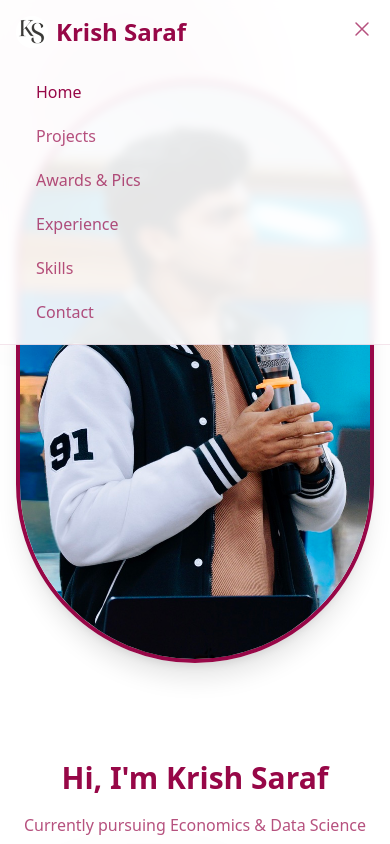
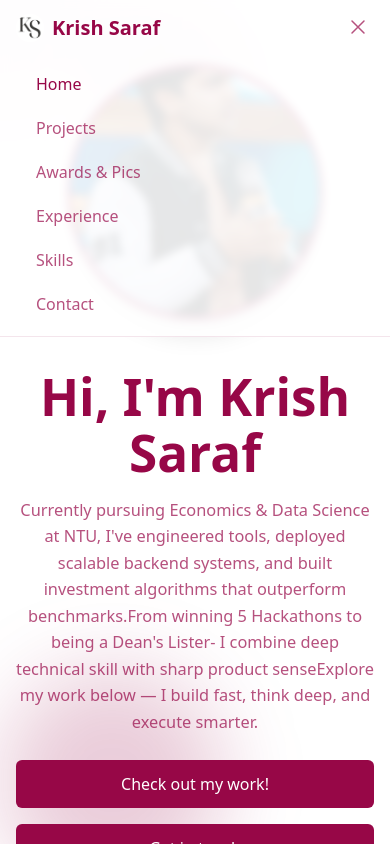
Before and after one commit to KrishSaraf/Portfolio-Website, a React (Vite) app: page / in a window 390 px wide. Both pictures are taken after a click on the button "Toggle mobile menu". Shown: the top 844 px of the page. Built offline with nearby package versions, Linux system fonts and the light colour scheme.

Commit message:
Implement fully responsive design with fluid typography and improved layout

```diff
--- a/src/App.tsx
+++ b/src/App.tsx
@@ -10,9 +10,9 @@
 function App() {
   return (
     <Router>
-      <div className="min-h-screen bg-white">
+      <div className="min-h-screen bg-white overflow-x-hidden w-full">
         <Navbar />
-        <main>
+        <main className="w-full">
           <Routes>
             <Route path="/" element={<Home />} />
             <Route path="/experience" element={<WorkExperience />} />
--- a/src/components/Navbar.tsx
+++ b/src/components/Navbar.tsx
@@ -19,15 +19,15 @@
 
   return (
     <nav className="fixed top-0 w-full bg-white/90 backdrop-blur-sm z-50 border-b border-darkPink/10">
-      <div className="container-padding mx-auto">
-        <div className="flex items-center justify-between h-16">
+      <div className="responsive-container mx-auto">
+        <div className="flex items-center justify-between h-14 sm:h-16">
           <Link to="/" className="flex items-center gap-2">
-            <img src={profileImage} alt="Krish Saraf" className="h-8 w-8 rounded-full object-cover" />
-            <span className="text-2xl font-bold text-darkPink">Krish Saraf</span>
+            <img src={profileImage} alt="Krish Saraf" className="h-7 w-7 sm:h-8 sm:w-8 rounded-full object-cover" />
+            <span className="text-xl sm:text-2xl font-bold text-darkPink">Krish Saraf</span>
           </Link>
 
           {/* Desktop Navigation */}
-          <div className="hidden md:flex space-x-8 relative">
+          <div className="hidden md:flex space-x-4 lg:space-x-8 relative">
             {navigation.map((item) => (
               <div key={item.name} className="relative">
                 <Link
@@ -36,7 +36,7 @@
                     location.pathname === item.href
                       ? 'text-darkPink'
                       : 'text-darkPink/70 hover:text-darkPink'
-                  } transition-colors duration-300`}
+                  } transition-colors duration-300 text-fluid-sm whitespace-nowrap`}
                 >
                   {item.name}
                 </Link>
@@ -46,7 +46,7 @@
                   <img
                     src={curvedArrow}
                     alt="Active page indicator"
-                    className="absolute -top-10 left-1/2 -translate-x-1/2 w-12 h-10 z-10"
+                    className="absolute -top-12 left-1/2 -translate-x-1/4 w-10 sm:w-12 md:w-14 h-10 sm:h-12 md:h-14"
                   />
                 )}
               </div>
@@ -57,8 +57,9 @@
           <div className="md:hidden">
             <button
               type="button"
-              className="text-darkPink/70 hover:text-darkPink"
+              className="text-darkPink/70 hover:text-darkPink p-1"
               onClick={() => setMobileMenuOpen(!mobileMenuOpen)}
+              aria-label="Toggle mobile menu"
             >
               {mobileMenuOpen ? (
                 <XMarkIcon className="h-6 w-6" />
@@ -81,7 +82,7 @@
                       location.pathname === item.href
                         ? 'text-darkPink'
                         : 'text-darkPink/70 hover:text-darkPink'
-                    } block px-3 py-2 text-base transition-colors duration-300`}
+                    } block py-2 px-3 text-base transition-colors duration-300`}
                     onClick={() => setMobileMenuOpen(false)}
                   >
                     {item.name}
@@ -92,7 +93,7 @@
                     <img
                       src={curvedArrow}
                       alt="Active page indicator"
-                      className="absolute -right-6 top-1/2 -translate-y-1/2 w-8 h-8 transform rotate-270"
+                      className="absolute -right-8 top-1/2 -translate-y-1/2 w-6 h-6 sm:w-8 sm:h-8 transform -rotate-90"
                     />
                   )}
                 </div>
--- a/src/index.css
+++ b/src/index.css
@@ -5,6 +5,7 @@
 @layer base {
   html {
     @apply scroll-smooth;
+    font-size: 16px;
   }
 
   body {
@@ -12,18 +13,64 @@
     margin: 0;
     min-width: 320px;
     min-height: 100vh;
-    width: 100vw;
+    width: 100%;
+    overflow-x: hidden;
     box-sizing: border-box;
+  }
+
+  h1 {
+    @apply text-fluid-5xl font-bold leading-tight;
+  }
+
+  h2 {
+    @apply text-fluid-4xl font-bold leading-tight;
+  }
+
+  h3 {
+    @apply text-fluid-3xl font-bold leading-tight;
+  }
+
+  h4 {
+    @apply text-fluid-2xl font-bold leading-tight;
+  }
+
+  h5 {
+    @apply text-fluid-xl font-bold leading-tight;
+  }
+
+  h6 {
+    @apply text-fluid-lg font-bold leading-tight;
+  }
+
+  p {
+    @apply text-fluid-base leading-relaxed;
+  }
+
+  img {
+    max-width: 100%;
+    height: auto;
   }
 }
 
 @layer components {
   .section-padding {
-    @apply py-16 md:py-24;
+    @apply py-8 sm:py-12 md:py-16 lg:py-24;
   }
 
   .container-padding {
-    @apply px-4 md:px-8 lg:px-16;
+    @apply px-4 sm:px-6 md:px-8 lg:px-16;
+  }
+
+  .responsive-container {
+    @apply w-full max-w-7xl mx-auto px-4 sm:px-6 md:px-8 lg:px-16;
+  }
+
+  .responsive-grid {
+    @apply grid grid-cols-1 sm:grid-cols-2 lg:grid-cols-4 gap-4 md:gap-6 lg:gap-8;
+  }
+
+  .responsive-flex {
+    @apply flex flex-col sm:flex-row items-center justify-between gap-4 md:gap-6;
   }
 }
 
--- a/src/pages/Home.tsx
+++ b/src/pages/Home.tsx
@@ -18,21 +18,23 @@
   const secondRowLogos = companyLogos.slice(4);
 
   return (
-    <section className="min-h-screen flex flex-col items-center pt-20 pb-10 px-4 md:px-8 overflow-hidden relative">
-      <div className="absolute -top-32 -left-32 w-96 h-96 bg-darkPink/10 rounded-full filter blur-3xl z-0" />
-      <div className="absolute top-1/2 left-0 w-72 h-72 bg-darkPink/20 rounded-full filter blur-2xl z-0" />
-      <div className="absolute bottom-0 right-0 w-[500px] h-[400px] bg-darkPink/10 rounded-full filter blur-3xl z-0" />
-      <div className="absolute top-0 right-1/3 w-60 h-60 bg-darkPink/10 rounded-full filter blur-2xl z-0" />
+    <section className="min-h-screen flex flex-col items-center pt-16 sm:pt-20 pb-10 overflow-hidden relative">
+      {/* Background decorative elements */}
+      <div className="absolute -top-32 -left-32 w-64 sm:w-96 h-64 sm:h-96 bg-darkPink/10 rounded-full filter blur-3xl z-0" />
+      <div className="absolute top-1/2 left-0 w-56 sm:w-72 h-56 sm:h-72 bg-darkPink/20 rounded-full filter blur-2xl z-0" />
+      <div className="absolute bottom-0 right-0 w-80 sm:w-[500px] h-64 sm:h-[400px] bg-darkPink/10 rounded-full filter blur-3xl z-0" />
+      <div className="absolute top-0 right-1/3 w-40 sm:w-60 h-40 sm:h-60 bg-darkPink/10 rounded-full filter blur-2xl z-0" />
 
-      <div className="max-w-7xl mx-auto relative z-10 w-full">
-        <div className="grid md:grid-cols-2 gap-16 items-center">
+      <div className="responsive-container relative z-10">
+        <div className="grid grid-cols-1 md:grid-cols-2 gap-8 md:gap-16 items-center">
           <motion.div
             initial={{ opacity: 0, scale: 0.8 }}
             animate={{ opacity: 1, scale: 1 }}
             transition={{ duration: 0.5, delay: 0.2 }}
             className="relative flex justify-center md:justify-start order-1 md:order-1"
           >
-            <div className="md:absolute md:left-[-50px] lg:left-[+50px] md:top-[-320px] w-100 h-100 md:w-[400px] md:h-[600px] rounded-full overflow-hidden border-4 border-darkPink shadow-xl">
+            {/* Profile image container */}
+            <div className="relative w-64 h-64 xs:w-80 xs:h-80 sm:w-96 sm:h-96 md:absolute md:left-[-50px] lg:left-[+50px] md:top-[-100px] lg:top-[-200px] md:w-[320px] md:h-[500px] lg:w-[400px] lg:h-[600px] rounded-full overflow-hidden border-4 border-darkPink shadow-xl">
               <img
                 src={profileImage}
                 alt="Krish Saraf"
@@ -40,40 +42,43 @@
               />
             </div>
           </motion.div>
+
           <motion.div
             initial={{ opacity: 0, y: 20 }}
             animate={{ opacity: 1, y: 0 }}
             transition={{ duration: 0.5 }}
             className="text-center md:text-center order-2 md:order-2 flex flex-col items-center md:items-center"
           >
-            <h1 className="text-3xl md:text-5xl font-extrabold text-darkPink mb-4 mt-8 leading-tight md:leading-tight text-center">
+            <h1 className="mt-4 md:mt-8 mb-4 text-center">
               Hi, I'm <strong>Krish Saraf</strong>
             </h1>
-            <p className="text-darkPink/70 text-base md:text-lg mb-6 max-w-xl md:max-w-2xl leading-relaxed">
+
+            <p className="text-darkPink/70 mb-6 max-w-xl lg:max-w-2xl">
               Currently pursuing Economics & Data Science at NTU, I've engineered tools, deployed scalable backend systems, and built investment algorithms that outperform benchmarks.
-              <br />
-              <br />
+              <br className="hidden xs:block" />
+              <br className="hidden xs:block" />
               From winning 5 Hackathons to being a Dean's Lister- I combine deep technical skill with sharp product sense
-              <br />
-              <br />
+              <br className="hidden xs:block" />
+              <br className="hidden xs:block" />
               Explore my work below — I build fast, think deep, and execute smarter.
             </p>
-            <div className="flex flex-col md:flex-row gap-4 mb-6 w-full">
-              <Link to="/projects" className="no-underline w-full md:w-1/2">
+
+            <div className="flex flex-col sm:flex-row gap-4 mb-6 w-full">
+              <Link to="/projects" className="no-underline w-full sm:w-1/2">
                 <motion.button
                   whileHover={{ scale: 1.05 }}
                   whileTap={{ scale: 0.95 }}
-                  className="bg-darkPink text-white px-6 py-3 rounded-md font-medium hover:bg-darkPink/90 transition-colors duration-300 w-full text-center"
+                  className="bg-darkPink text-white px-4 sm:px-6 py-3 rounded-md font-medium hover:bg-darkPink/90 transition-colors duration-300 w-full text-center"
                 >
                   Check out my work!
                 </motion.button>
               </Link>
 
-              <Link to="/contact" className="no-underline w-full md:w-1/2">
+              <Link to="/contact" className="no-underline w-full sm:w-1/2">
                 <motion.button
                   whileHover={{ scale: 1.05 }}
                   whileTap={{ scale: 0.95 }}
-                  className="bg-darkPink text-white px-6 py-3 rounded-md font-medium hover:bg-darkPink/90 transition-colors duration-300 w-full text-center"
+                  className="bg-darkPink text-white px-4 sm:px-6 py-3 rounded-md font-medium hover:bg-darkPink/90 transition-colors duration-300 w-full text-center"
                 >
                   Get in touch
                 </motion.button>
@@ -86,19 +91,19 @@
               transition={{ duration: 0.5, delay: 0.3 }}
               className="w-full mt-6"
             >
-              <h3 className="text-xl font-bold text-darkPink mb-6 text-center">
+              <h3 className="text-darkPink mb-6 text-center">
                 Companies I have worked with
               </h3>
 
               {/* First row of logos */}
-              <div className="flex flex-wrap justify-center items-center gap-6 mb-1">
+              <div className="flex flex-wrap justify-center items-center gap-4 xs:gap-6 sm:gap-8 mb-1">
                 {firstRowLogos.map((logo, index) => (
                   <motion.div
                     key={logo.alt}
                     initial={{ opacity: 0, y: 10 }}
                     animate={{ opacity: 1, y: 0 }}
                     transition={{ duration: 0.3, delay: 0.3 + index * 0.1 }}
-                    className="w-32 h-16 md:w-32 md:h-20 flex items-center justify-center"
+                    className="w-24 h-14 xs:w-28 xs:h-16 sm:w-32 sm:h-20 flex items-center justify-center"
                   >
                     <img
                       src={logo.src}
@@ -110,14 +115,14 @@
               </div>
 
               {/* Second row of logos */}
-              <div className="flex flex-wrap justify-center items-center gap-6">
+              <div className="flex flex-wrap justify-center items-center gap-4 xs:gap-6 sm:gap-8">
                 {secondRowLogos.map((logo, index) => (
                   <motion.div
                     key={logo.alt}
                     initial={{ opacity: 0, y: 10 }}
                     animate={{ opacity: 1, y: 0 }}
                     transition={{ duration: 0.3, delay: 0.5 + index * 0.1 }}
-                    className="w-48 h-20 md:w-40 md:h-28 flex items-center justify-center"
+                    className="w-28 h-16 xs:w-36 xs:h-20 sm:w-40 sm:h-24 flex items-center justify-center"
                   >
                     <img
                       src={logo.src}
```
Also changed, not shown: tailwind.config.js (+20 -0 lines).
